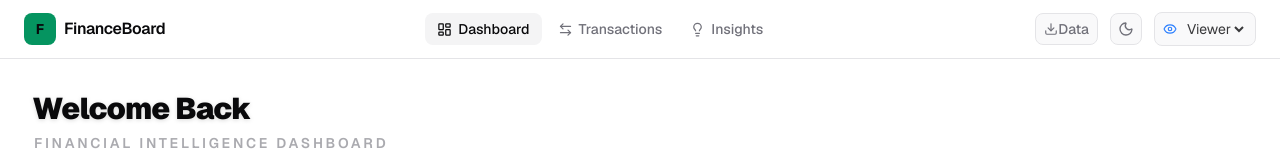
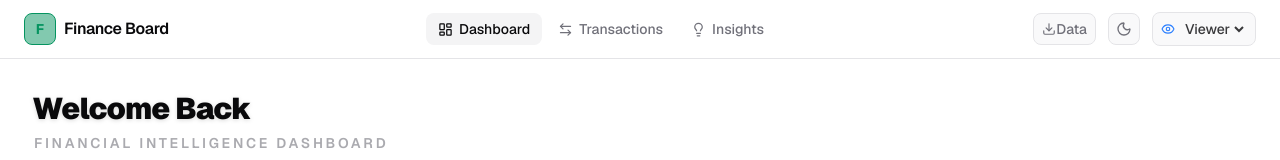
Before and after one commit to impranoybiswas/finance-dashboard, a Next.js app: page / in a window 1280 px wide. Shown: the top 160 px of the page. Built offline with nearby package versions, Linux system fonts and the light colour scheme.

Commit message:
update ui style in navbar

```diff
--- a/src/components/dashboard/RecentTransactions.tsx
+++ b/src/components/dashboard/RecentTransactions.tsx
@@ -49,7 +49,7 @@ export default function RecentTransactions() {
         {recent.map((t) => (
           <div
             key={t.id}
-            className="flex items-center justify-between py-3.5 px-3 rounded-xl hover:bg-muted/30 transition-all duration-300 group/item cursor-default border border-transparent hover:border-border/40"
+            className="flex items-center justify-between py-3.5 px-3 rounded-xl hover:bg-muted/10 transition-all duration-300 group/item cursor-default border border-transparent hover:border-border/40"
           >
             <div className="flex items-center gap-4 min-w-0">
               <div
--- a/src/components/shared/Navbar.tsx
+++ b/src/components/shared/Navbar.tsx
@@ -31,11 +31,11 @@ export default function Navbar() {
       <div className="mx-auto flex max-w-7xl items-center justify-between px-4 py-3 sm:px-6">
         {/* Logo */}
         <div className="flex items-center gap-2">
-          <div className="flex h-8 w-8 items-center justify-center rounded-lg bg-primary text-zinc-950 font-bold text-sm">
+          <div className="flex h-8 w-8 items-center justify-center rounded-lg bg-primary/50 border border-primary text-primary font-bold text-sm">
             F
           </div>
           <span className="font-semibold tracking-tight hidden sm:block">
-            FinanceBoard
+            Finance Board
           </span>
         </div>
 
@@ -72,10 +72,14 @@ export default function Navbar() {
             <select
               value={role}
               onChange={(e) => setRole(e.target.value as Role)}
-              className="bg-transparent text-sm text-foreground/80 outline-none cursor-pointer"
+              className="bg-transparent text-sm text-foreground/80 outline-none cursor-pointer font-medium"
             >
-              <option value="viewer">Viewer</option>
-              <option value="admin">Admin</option>
+              <option value="viewer" className="bg-background text-foreground">
+                Viewer
+              </option>
+              <option value="admin" className="bg-background text-foreground">
+                Admin
+              </option>
             </select>
           </div>
         </div>
--- a/src/components/transactions/TransactionTable.tsx
+++ b/src/components/transactions/TransactionTable.tsx
@@ -72,7 +72,7 @@ export default function TransactionTable() {
                       animate={{ opacity: 1, y: 0 }}
                       exit={{ opacity: 0, scale: 0.98 }}
                       key={t.id}
-                      className="group hover:bg-secondary/30 transition-colors"
+                      className="group hover:bg-secondary/30 transition-colors even:bg-secondary/10"
                     >
                       <td className="px-6 py-4 text-muted-foreground whitespace-nowrap">
                         {formatDate(t.date)}
```
